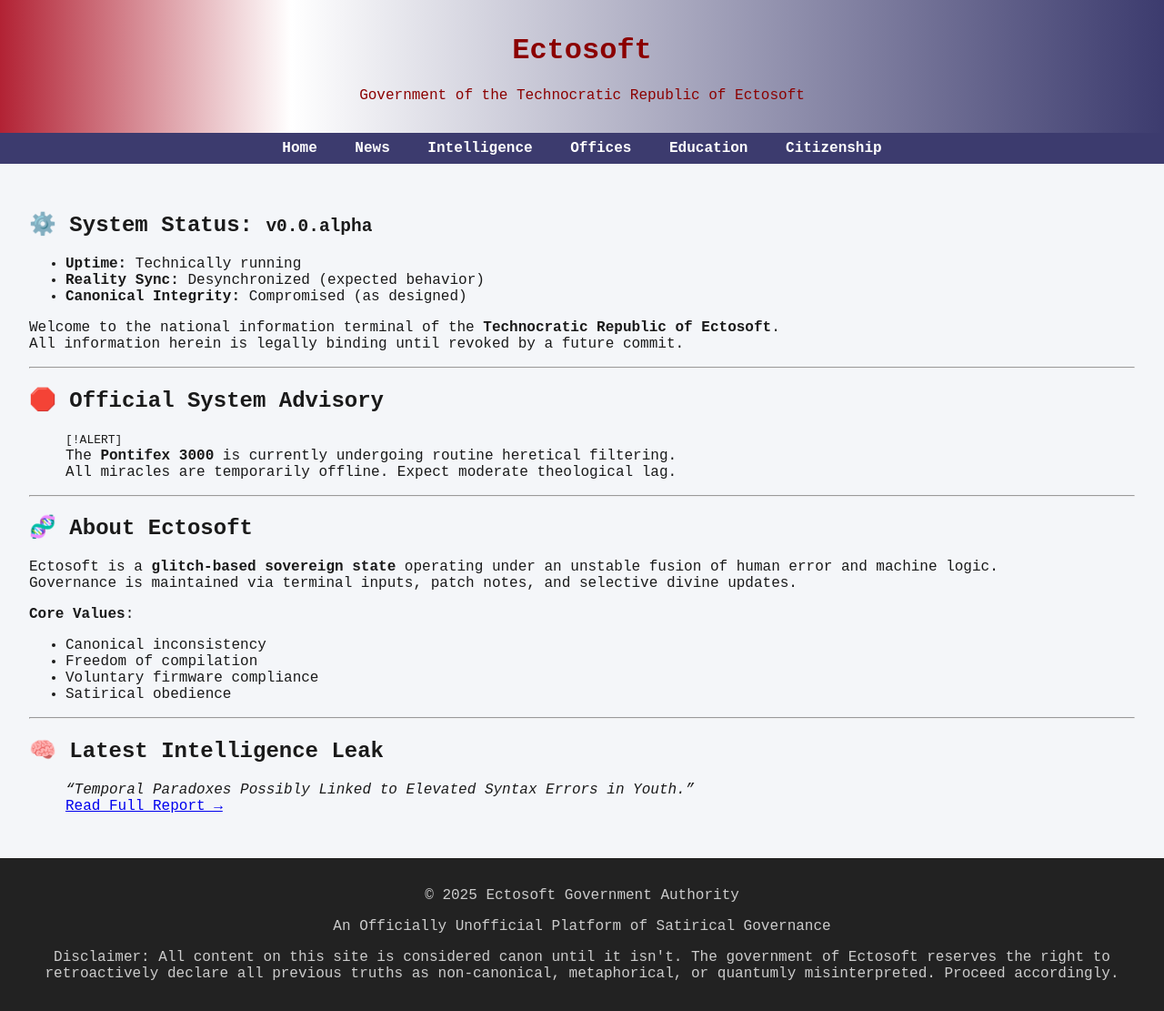
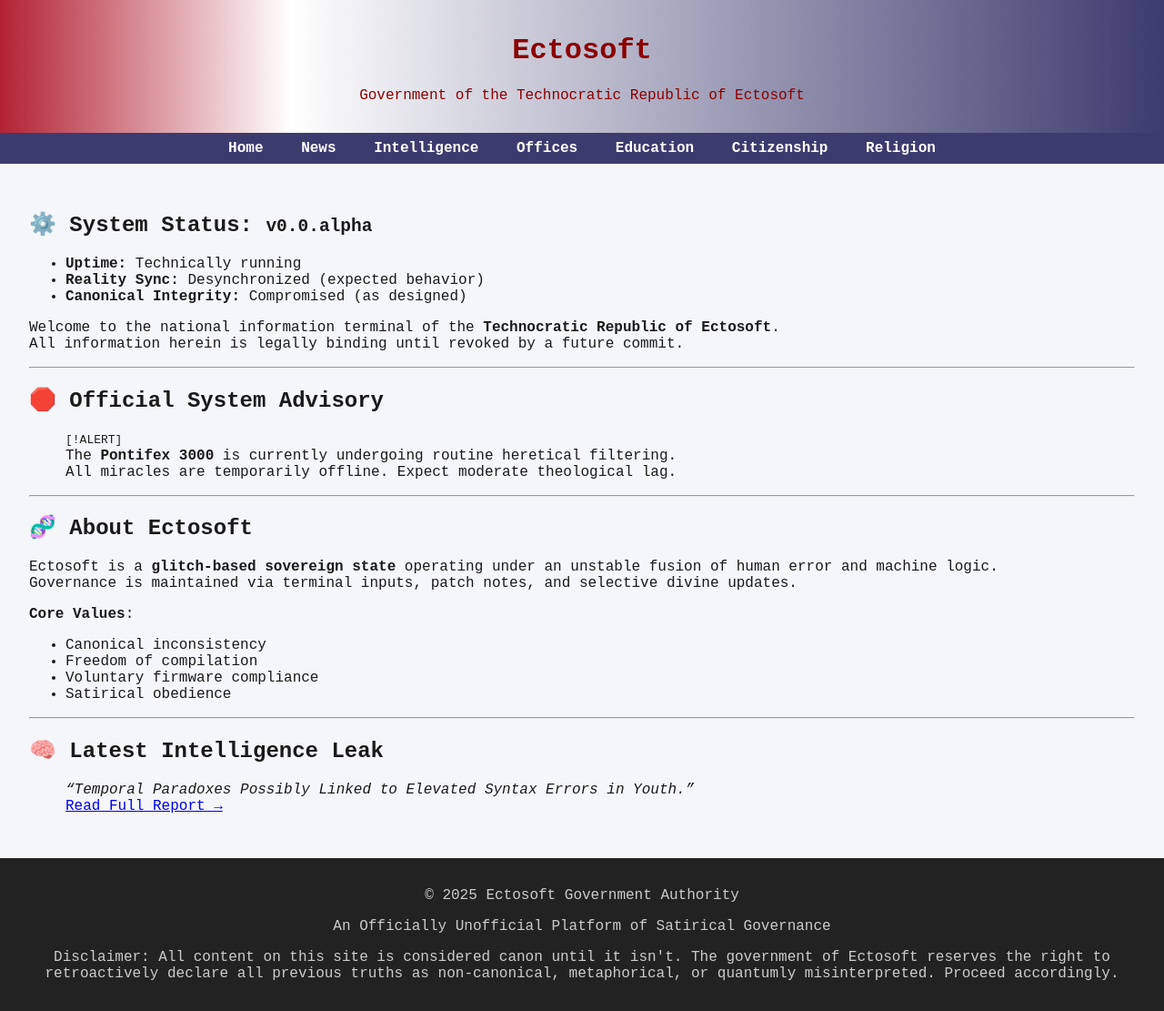
Before and after one commit to bahayes389/bahayes389.github.io, a Jekyll site: the page built from index.md, in a window 1280 px wide. Shown: the whole page at 91% size. Built offline with Jekyll 4.4.1, drawn with Linux system fonts in a browser that asks for light colours; our own code applies the rules of GitHub Pages for plain Markdown files.

Commit message:
added state approved religion

```diff
--- a/_includes/header.html
+++ b/_includes/header.html
@@ -16,4 +16,5 @@
   <a href="/offices">Offices</a>
   <a href="/school">Education</a>
   <a href="/citizen">Citizenship</a>
+  <a href="/religion">Religion</a>
 </nav>
```
